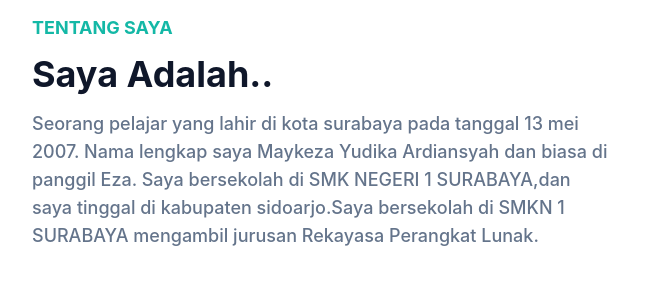
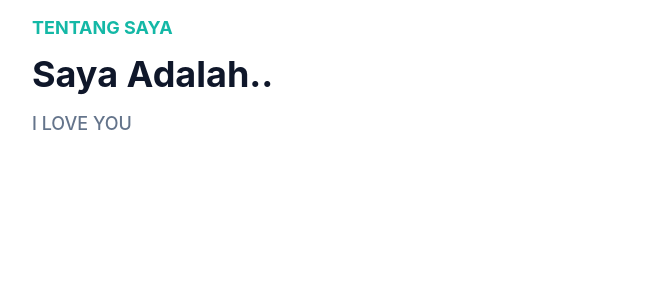
Before and after one commit to Ezaardiansyah/myportofolio, a website: page index.html in a window 1280 px wide. Shown: the part 670-952 px from the top of the page, 0-652 px from the left. Drawn offline with Linux system fonts and the light colour scheme.

Commit message:
Update index.html

```diff
--- a/index.html
+++ b/index.html
@@ -86,8 +86,7 @@
             <h4 class="font-bold uppercase text-primary text-lg mb-3">Tentang Saya</h4>
             <h2 class="font-bold text-dark text-2xl mb-4 max-w-md lg:text-4xl">Saya Adalah..</h2>
             <p class="font-medium text-base text-secondary mb-6 max-w-xl lg:text-lg">
-              Seorang pelajar yang lahir di kota surabaya pada tanggal 13 mei 2007. Nama lengkap saya Maykeza Yudika Ardiansyah dan biasa di panggil Eza. Saya bersekolah di SMK NEGERI 1 SURABAYA,dan saya tinggal di kabupaten sidoarjo.Saya
-              bersekolah di SMKN 1 SURABAYA mengambil jurusan Rekayasa Perangkat Lunak.
+              I LOVE YOU
             </p>
           </div>
           <div class="w-full px-4 lg:w-1/2">
```
